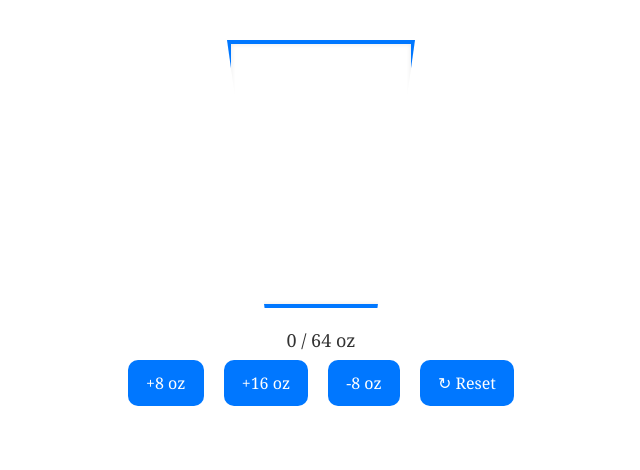
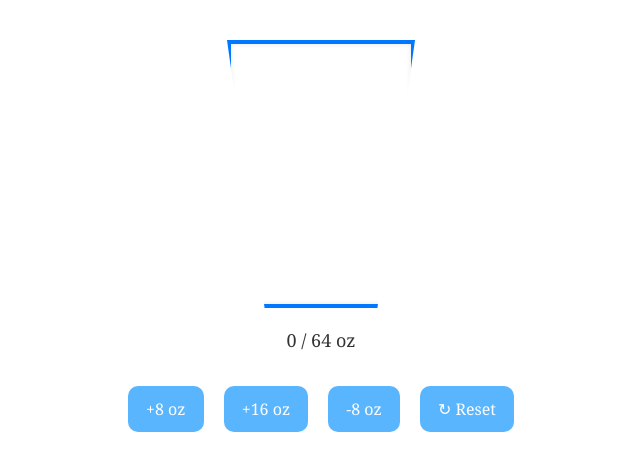
Before and after one commit to ggracelii/water_tracker, a plain HTML site: page index.html in a window 1280 px wide. Shown: the whole page, without its empty margins (319-959 px from the left). Drawn offline with Linux system fonts and the light colour scheme.

Commit message:
Update index.html

```diff
--- a/index.html
+++ b/index.html
@@ -48,28 +48,32 @@
       100% { transform: rotate(0deg); }
     }
 
+    .volume-label {
+      font-size: 18px;
+      margin-top: 10px;
+      color: #333;
+      font-family: Georgia, serif;
+    }
+
+    .controls {
+      margin-top: 24px;
+    }
+
     .controls button {
-      margin: 8px;
+      margin: 10px 8px;
       padding: 12px 18px;
       font-size: 16px;
       font-family: Georgia, serif;
       border-radius: 10px;
       border: none;
-      background-color: #0077ff;
+      background-color: #5ab5ff;
       color: white;
       cursor: pointer;
       transition: background-color 0.2s;
     }
 
     .controls button:hover {
-      background-color: #005fcc;
-    }
-
-    .volume-label {
-      font-size: 18px;
-      margin-top: 10px;
-      color: #333;
-      font-family: Georgia, serif;
+      background-color: #3da6f5;
     }
   </style>
 </head>
```
